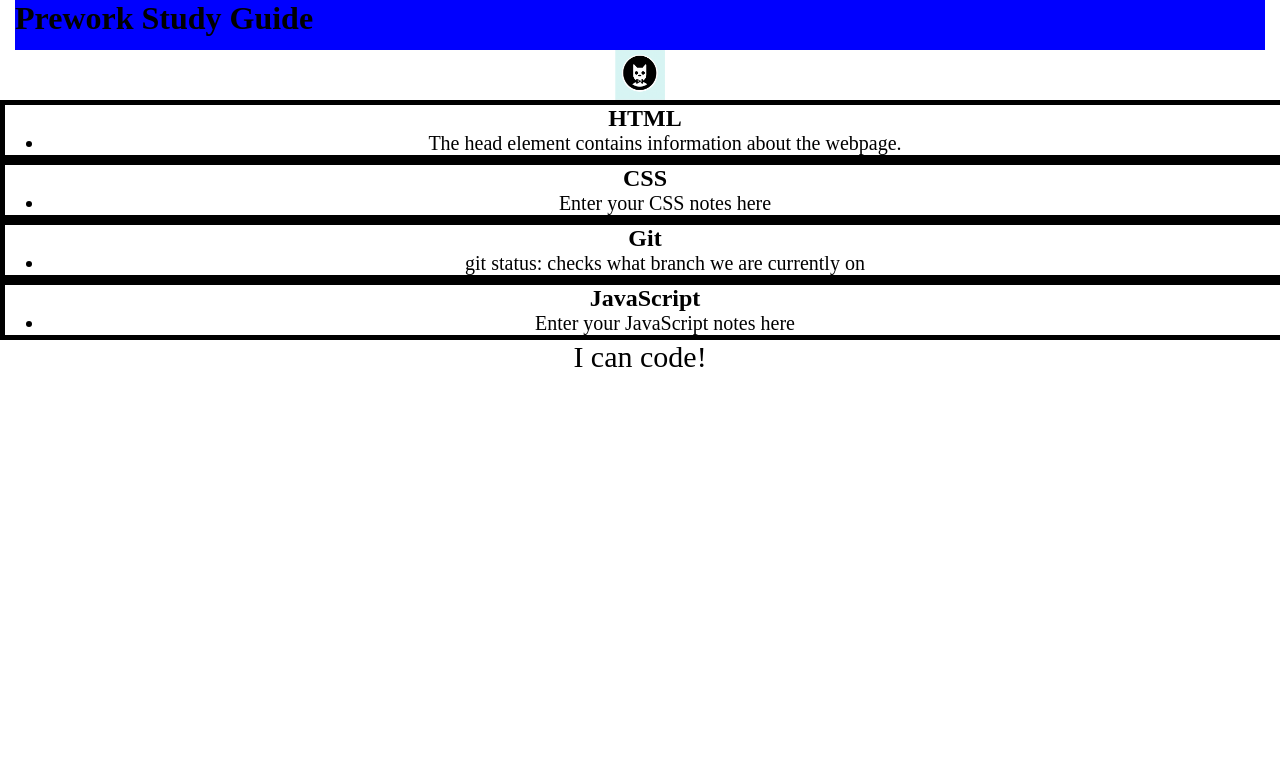
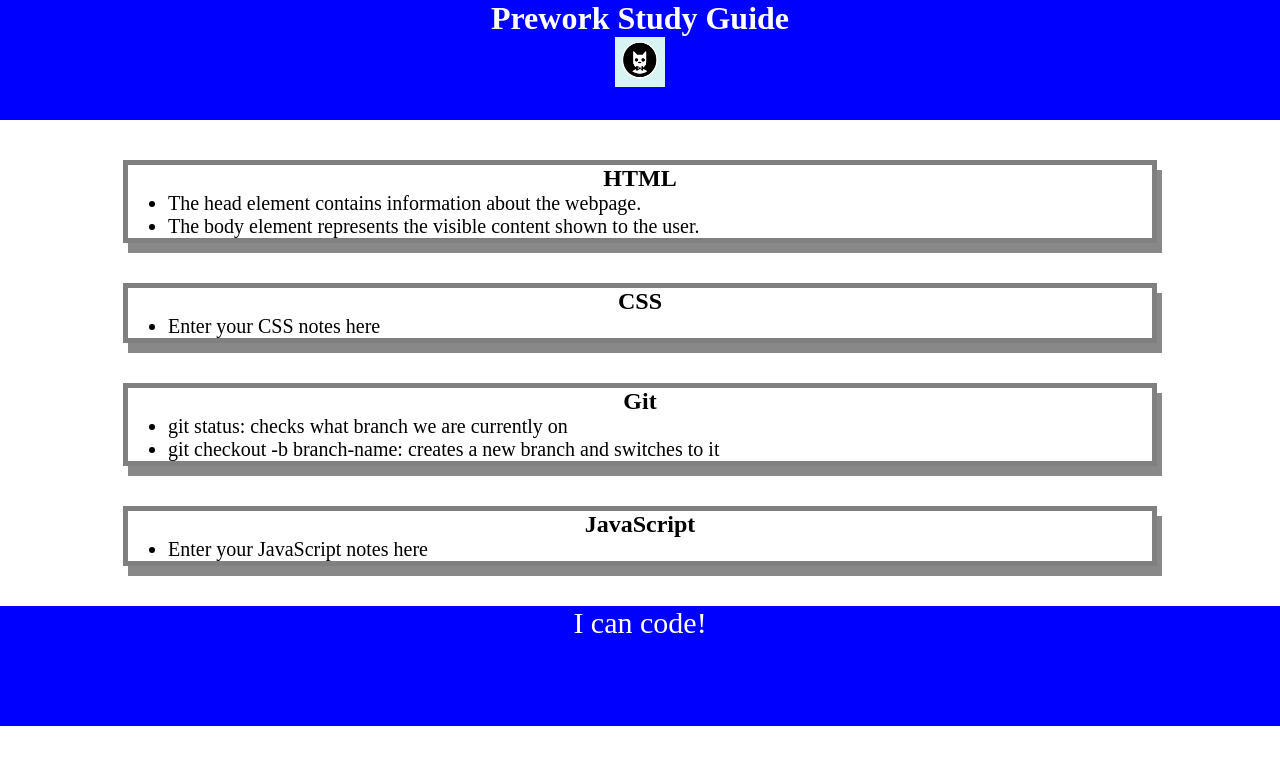
Before and after one commit to florianemil/prework-study-guide, a plain HTML site: page prework-study-guide/index.html in a window 1280 px wide. Drawn offline with Linux system fonts and the light colour scheme.

Commit message:
css changed

```diff
--- a/prework-study-guide/assets/style.css
+++ b/prework-study-guide/assets/style.css
@@ -2,62 +2,38 @@
     margin: 0;
     padding: 0;
 }
+header,
+footer{
 
-{
-    position:relative ;
-
-    display: block;
-    height: 50px;
-    width: 1250px;
-    margin-left: auto;
-    margin-right: auto;
+    width: 100%;
+    height: 120px;
     background-color: blue;
-}
-h1{
-    display: block;
-    height: 50px;
-    width: 1250px;
-    margin-left: auto;
-    margin-right: auto;
-    background-color: blue;
+    color: white;
 }
 
+
+h1,
 h2 {
     text-align: center;
 }
 img {
-    float: left 900px;
     display: block;
     height: 50px;
     width: 50px;
     margin-left: auto;
     margin-right: auto;
 }
-ul {float: left px;
+ul {
     padding-left: 40px;
     font-size: 20px;
 }
-footer{
-    display: block;
-    height: 50px;
-    width: 1250px;
-    margin-left: auto;
-    margin-right: auto;
-    background-color: blue;
-
-
-
-
-
+p {
     text-align: center;
     font-size: 30px;
   }
-  section {
-
-    width: 1280px;
-    height: 50px;
-    text-align: center;
-    border: 5px solid black;
-    float: left;
-    background-color:white;
+  .card {
+    width: 80%;
+    margin: 40px auto;
+    border: 5px solid gray;
+    box-shadow: 5px 10px #888888;
   }
```
